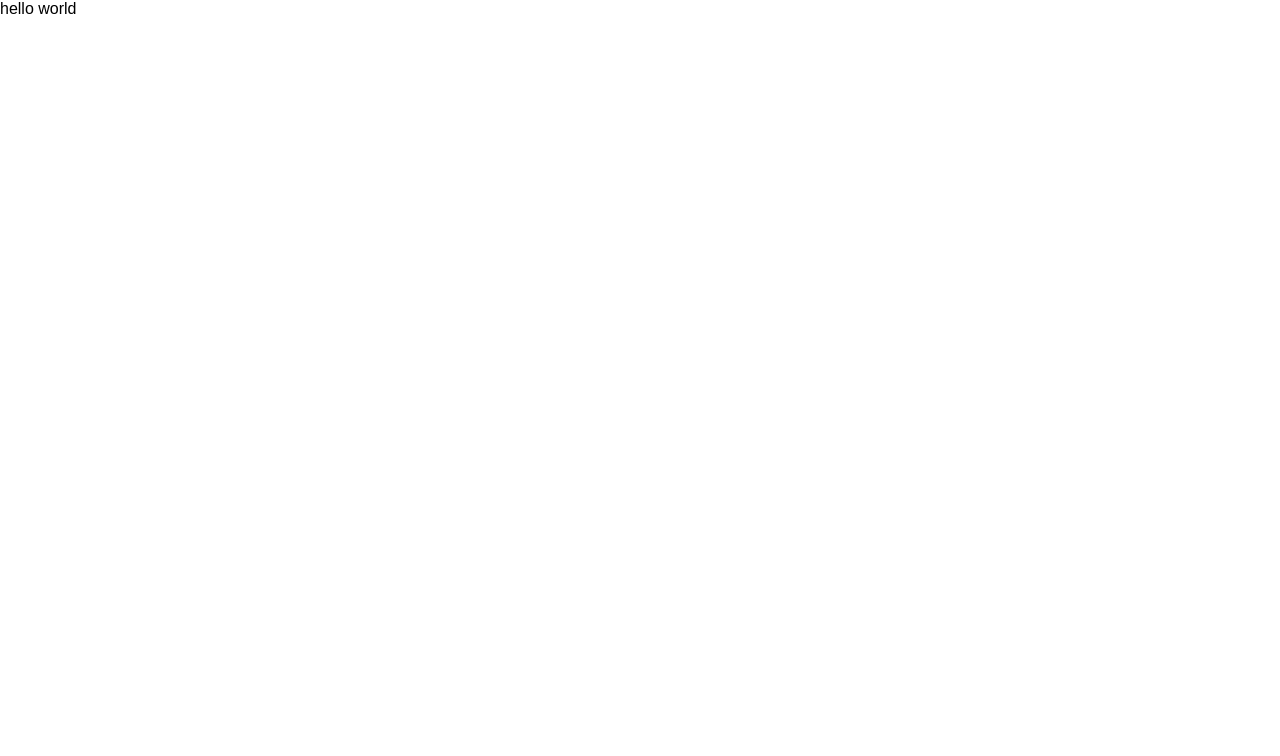
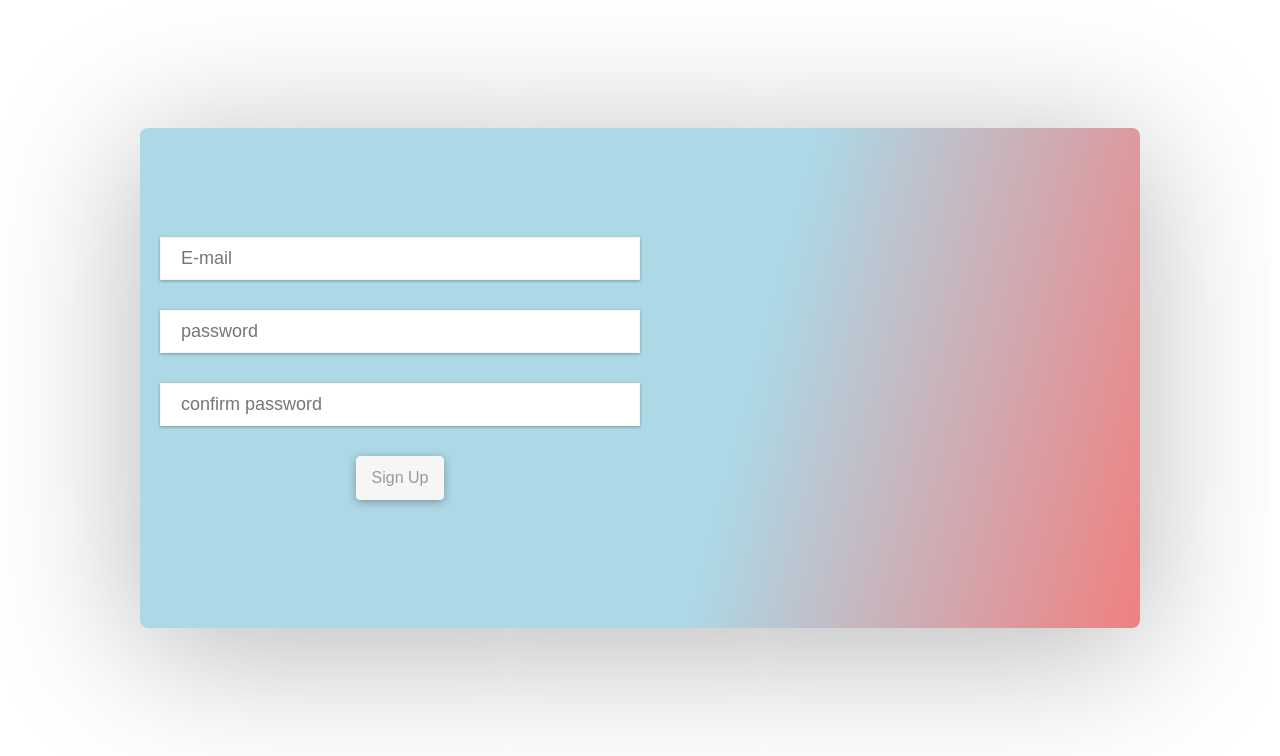
Before and after one commit to eddy0/login, a React app in the folder login/: page / in a window 1280 px wide. Built offline with nearby package versions, Linux system fonts and the light colour scheme.

Commit message:
add basic sign up form

```diff
--- a/login/src/component/App.js
+++ b/login/src/component/App.js
@@ -1,10 +1,16 @@
 import React, { Component } from 'react';
+import SignupForm from './SignupForm'
+
 
 class App extends Component {
   render() {
     return (
-      <div className="App">
-          hello world
+      <div className="app">
+          <div className="container">
+
+              <SignupForm />
+          </div>
+
       </div>
     );
   }
--- /dev/null
+++ b/login/src/component/SignupForm.js
@@ -0,0 +1,26 @@
+import React, {Component} from 'react';
+
+class SingnupForm extends Component {
+    render() {
+        return (<form action="" className="form__signup" autoComplete="off">
+            <div className="form__box">
+
+                <input type="text" id="email" placeholder="E-mail"/>
+                <label htmlFor="email">E-mail</label>
+            </div>
+            <div className="form__box">
+
+                <input type="text" id="password" placeholder="password"/>
+                <label htmlFor="password">password</label>
+            </div>
+            <div className="form__box">
+
+                <input type="text" id="password--confirm" placeholder="confirm password"/>
+                <label htmlFor="password--confirm">confirm password</label>
+            </div>
+            <button className="btn btn__plain">Sign Up</button>
+        </form>);
+    }
+}
+
+export default SingnupForm;
--- a/login/src/index.css
+++ b/login/src/index.css
@@ -1,5 +1,123 @@
+:root {
+    --shadow: 0 2rem 15rem rgba(0,0,0,0.3)
+}
+
+* {
+    margin: 0;
+    padding: 0;
+    box-sizing: inherit;
+}
+
+html {
+    font-size: 62.5%;
+    box-sizing: border-box;
+}
+
 body {
-  margin: 0;
-  padding: 0;
-  font-family: sans-serif;
+    font-size: 1.6rem;
+    font-weight: 400;
+    font-family: sans-serif;
 }
+
+
+.btn {
+    padding: 1.2rem 1.5rem;
+    font-size: 1.6rem;
+    outline: 0;
+    border: 1px solid #f6f6f6;
+    border-radius: 4px;
+    cursor: pointer;
+    box-shadow: 0 2px 10px rgba(0,0,0,0.3);
+    transition: all 0.2s;
+}
+.btn:hover {
+    transform: translateY(-3px);
+}
+.btn:active{
+    transform: translateY(-2px);
+}
+.btn__plain {
+    background-color: #f6f6f6;
+    color: #999;
+}
+.btn__plain:hover {
+    background-color: #d8d8d8;
+    color: #fff;
+}
+
+.container{
+    margin-top: 10%;
+    display: flex;
+    align-items: center;
+    max-width: 100rem;
+    margin-left: auto;
+    margin-right: auto;
+    min-height: 50rem;
+    background-color: #f6f6f6;
+    box-shadow: var(--shadow);
+    border-radius: 0.8rem;
+    padding: 2rem;
+    background-image: linear-gradient(105deg, lightblue 60% , lightcoral 100%);
+}
+
+/*
+    form sign up
+*/
+
+.form__signup {
+    flex: 0 0 50%;
+    height: 100%;
+}
+
+.form__box {
+    position: relative;
+    display: flex;
+    align-items: center;
+    text-align: center;
+    box-shadow: 0 1px 3px rgba(0,0,0,0.3);
+}
+
+.form__signup .form__box:not(:last-child) {
+    margin-bottom: 3rem;
+}
+
+
+
+.form__box label {
+    position: absolute;
+    color: #999;
+    left: 0;
+    top: 0;
+    padding-left: 2rem;
+    transform: translateY(-2rem);
+    opacity: 1;
+    transition: all 0.3s;
+}
+
+.form__box input:placeholder-shown + label {
+    transform: translateY(1rem);
+    opacity: 0;
+}
+
+.form__box input {
+    padding: 1rem 2rem;
+    border: 1px solid #f6f6f6;
+    outline: 0;
+    width: 100%;
+    font-size: 1.8rem;
+    line-height: 1.8rem;
+}
+
+.form__box input:focus {
+    border-color: #ccc;
+}
+
+
+.form__box input:-webkit-input-placeholder {
+    color: #999;
+}
+
+.form__signup .btn {
+    display: block;
+    margin: 2rem auto;
+}
```
